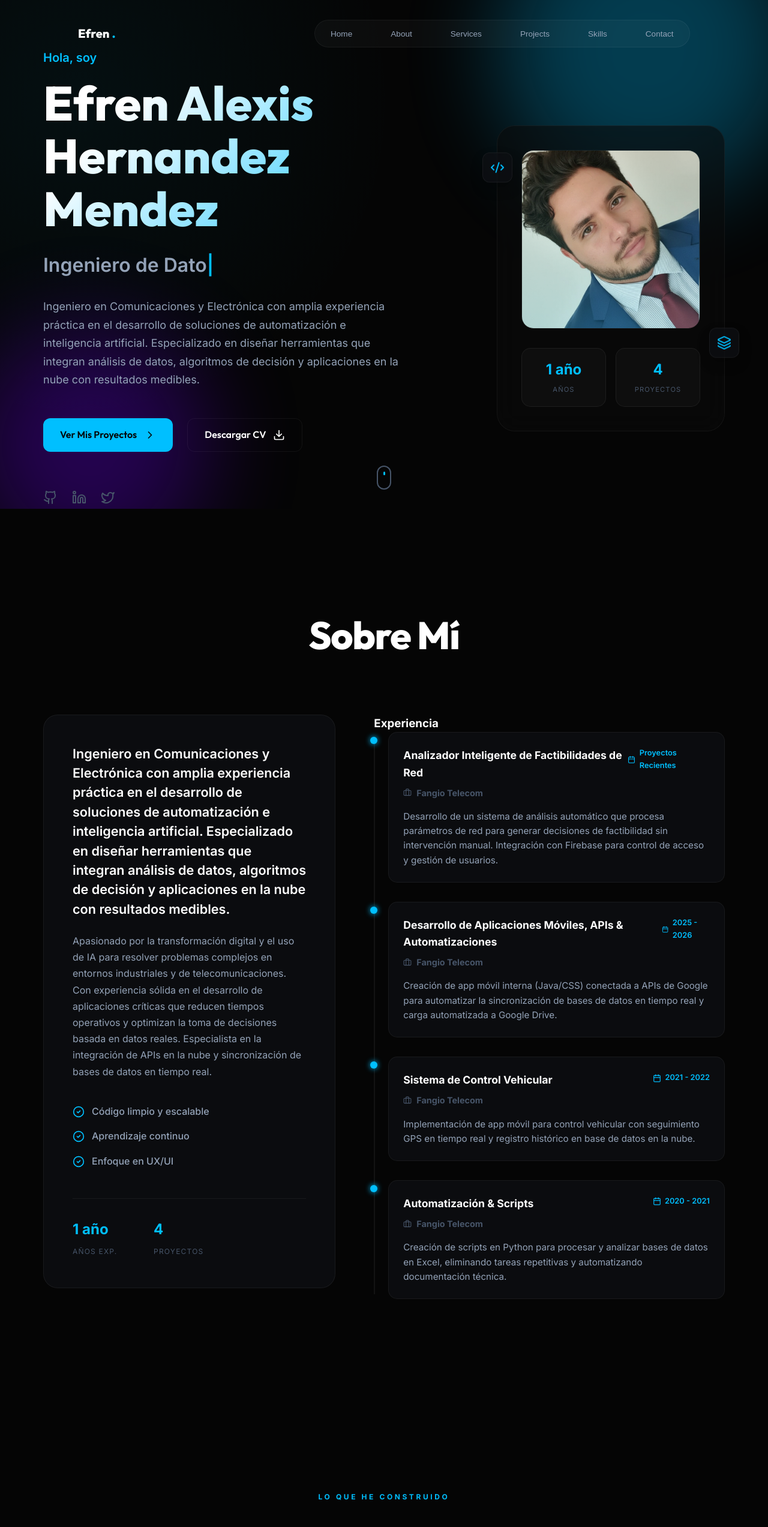
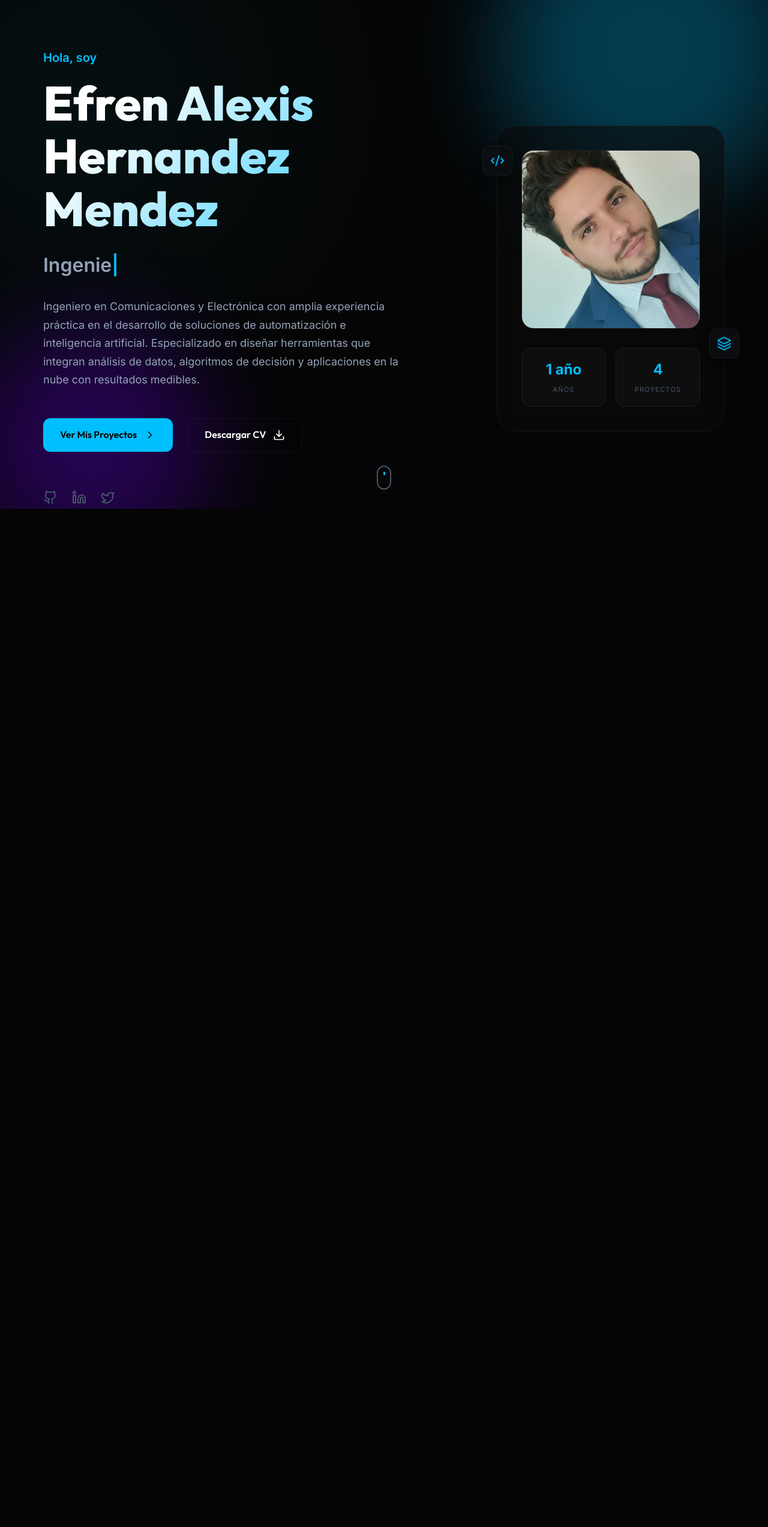
Before and after one commit to efren1998-lan/Portafolio-, a React (Vite) app: page / in a window 1280 px wide. Shown: the top 2545 px of the page at 60% size. After the commit the page ends 848 px from the top, so only its background shows below. Built offline with nearby package versions, Linux system fonts and the light colour scheme.

Commit message:
Update App.tsx

```diff
--- a/src/App.tsx
+++ b/src/App.tsx
@@ -1,33 +1,10 @@
-import { useEffect, useState } from 'react'
 import './App.css'
-import SiteHeader from './components/SiteHeader.tsx'
 import Hero from './components/Hero.tsx'
-import About from './components/About.tsx'
-import Projects from './components/Projects.tsx'
-import Skills from './components/Skills.tsx'
-import Services from './components/Services.tsx'
-import Contact from './components/Contact.tsx'
-import Footer from './components/Footer.tsx'
 
 function App() {
-  const [isScrolled, setIsScrolled] = useState(false)
-  useEffect(() => {
-    const handleScroll = () => {
-      setIsScrolled(window.scrollY > 50)
-    }
-    window.addEventListener('scroll', handleScroll, { passive: true })
-    return () => window.removeEventListener('scroll', handleScroll)
-  }, [])
   return (
     <div className="app">
-      <SiteHeader isScrolled={isScrolled} />
       <Hero />
-      <About />
-      <Projects />
-      <Skills />
-      <Services />
-      <Contact />
-      <Footer />
     </div>
   )
 }
```
